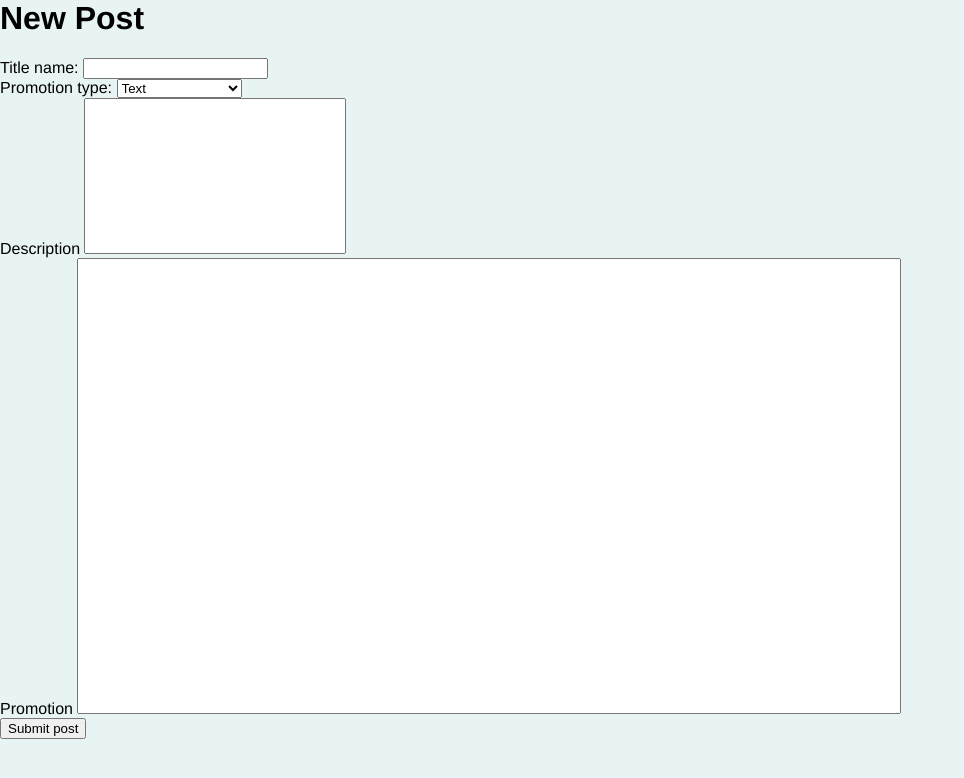
After one commit to Jackcunningolf/BoisEvolvE, a PHP site: page /handlers/promo_maker.php in a window 1280 px wide. The commit adds this page. Shown: the top 778 px of the page, without its empty margins (0-964 px from the left). Run offline with PHP 8.4, Linux system fonts and the light colour scheme.

Commit message:
working on a form for a promo

```diff
--- a/handlers/login.php
+++ b/handlers/login.php
@@ -5,6 +5,8 @@ $dao = new Dao();
 
 $nick = $_POST['nickname'];
 $pass = $_POST['password'];
+
+$_SESSION['post_data'] = $_POST;
 
 $user = $dao->checkUserExists($nick, $pass);
 
--- /dev/null
+++ b/handlers/promo_maker.php
@@ -0,0 +1,32 @@
+<h1>New Post</h1>
+<link rel="stylesheet" href="../styles/phpstyle.css">
+<!-- enctype="multipart/form-data" -->
+<form method="post" action="promo_handler.php" >
+    <div class="input_box">
+        <label for="title">Title name:</label>
+        <input type="text" name="title">
+    </div>
+
+    <div class="input_box">
+        <label for="promo type">Promotion type:</label>
+        <select name="promo_type">
+            <option selected="selected">Text</option>
+            <option>Text with pictures</option>
+        </select>
+    </div>
+
+    <div class="input_box">
+        <label for="promo_description">Description</label>
+        <textarea name="description" cols="30" rows="10"></textarea>
+    </div>
+
+    <div class="input_box">
+        <label for="promo_text">Promotion</label>
+        <textarea name="promo_text" cols="100" rows="30"></textarea>
+    </div>
+
+    <div class="input_box">
+        <input type="submit" value="Submit post">
+    </div>
+
+</form>
--- a/index.php
+++ b/index.php
@@ -7,12 +7,12 @@ session_regenerate_id(true);
 <form method="post" action="handlers/login.php">
     <div class="input_box">
         <label for="nickname"> Nickname : </label>
-        <input type="text" name="nickname">
+        <input type="text" name="nickname" placeholder="type name">
     </div>
 
     <div class="input_box">
         <label for="password"> Password  : </label>
-        <input type="text" name="password">
+        <input type="password" name="password">
         <input type="submit" value="Submit">
     </div>
 </form>
--- a/styles/phpstyle.css
+++ b/styles/phpstyle.css
@@ -128,3 +128,8 @@ table > tr, td:hover {
     height: 10px;
     border: solid black 1px;
 }
+
+div > textarea {
+    resize: none;
+    /* overflow: scroll; */
+}
--- a/user_profile.php
+++ b/user_profile.php
@@ -13,6 +13,8 @@ require_once 'promos.php';
 
 <a href="handlers/logout_handler.php">Log out</a>
 
+Make a <a href="handlers/promo_maker.php">new</a> promo
+
 <div id="user_bio">
   <?php echo $_SESSION['username'] . "'s bio"; ?>
 </div>
```
Also changed, not shown: handlers/promo_handler.php (+11 -0 lines).
